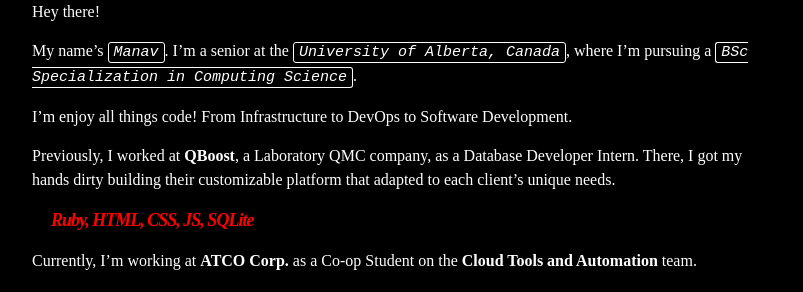
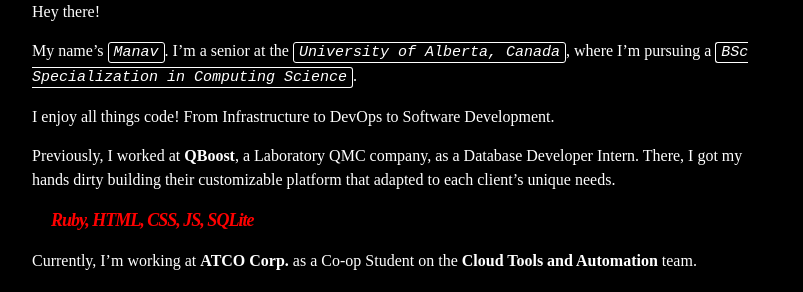
Before and after one commit to manav03panchal/manavmanav.xyz, a Jekyll site: the page built from about.markdown, in a window 1280 px wide. Shown: the part 158-450 px from the top of the page, without its empty margins (238-1041 px from the left). Built offline with Jekyll 4.4.1, drawn with Linux system fonts in a browser that asks for light colours; some web fonts are replaced.

```diff
--- a/about.markdown
+++ b/about.markdown
@@ -9,7 +9,7 @@ Hey there!
 My name's _`Manav`_. I'm a senior at the _`University of Alberta, Canada`_,
 where I'm pursuing a _`BSc Specialization in Computing Science`_.
 
-I'm enjoy all things code! From Infrastructure to DevOps to Software Development.
+I enjoy all things code! From Infrastructure to DevOps to Software Development.
 
 Previously, I worked at **QBoost**, a Laboratory QMC company, as a Database Developer Intern. There, I got my hands dirty building their customizable platform that adapted to each client's unique needs.
 
```
